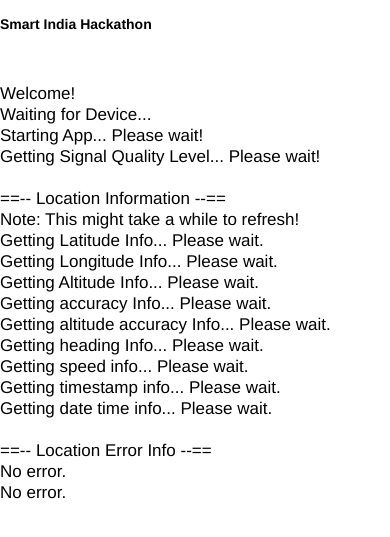
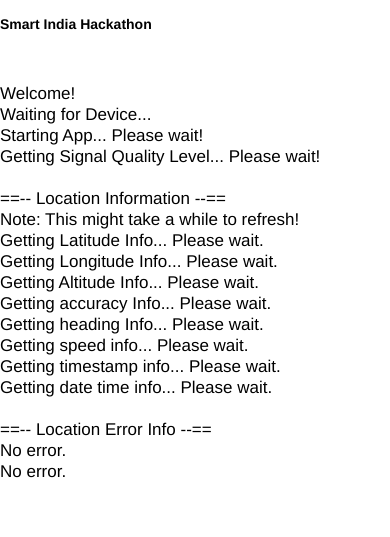
Before and after one commit to rajatchd/SIH2020_PJ234_GLiTCH-_GitRepository_COEP, a plain HTML site: page com.glitchclan.signal/www/index.html in a window 390 px wide. Shown: the part 73-610 px from the top of the page. Drawn offline with Linux system fonts and the light colour scheme; some packages are replaced by stand-ins of ours.

Commit message:
removed unused tags

```diff
--- a/com.glitchclan.signal/www/index.html
+++ b/com.glitchclan.signal/www/index.html
@@ -10,8 +10,8 @@
     <script type="text/javascript" src="cordova.js"></script>
     <script type="text/javascript" src="js/index.js"></script>
     <h1>Signal Strength App</h1>
-    <h3> by GLiTCH Clan</h3>
-    <h5> Smart India Hackathon</h5>
+    <h3>by GLiTCH Clan</h3>
+    <h5>Smart India Hackathon</h5>
     <br>
 </head>
 
@@ -38,8 +38,8 @@
     <br>
     <label id="accuracyElement">Getting accuracy Info... Please wait.</label>
     <br>
-    <label id="altAccuracyElement">Getting altitude accuracy Info... Please wait.</label>
-    <br>
+
+
     <label id="headingElement">Getting heading Info... Please wait.</label>
     <br>
     <label id="speedElement">Getting speed info... Please wait.</label>
```
